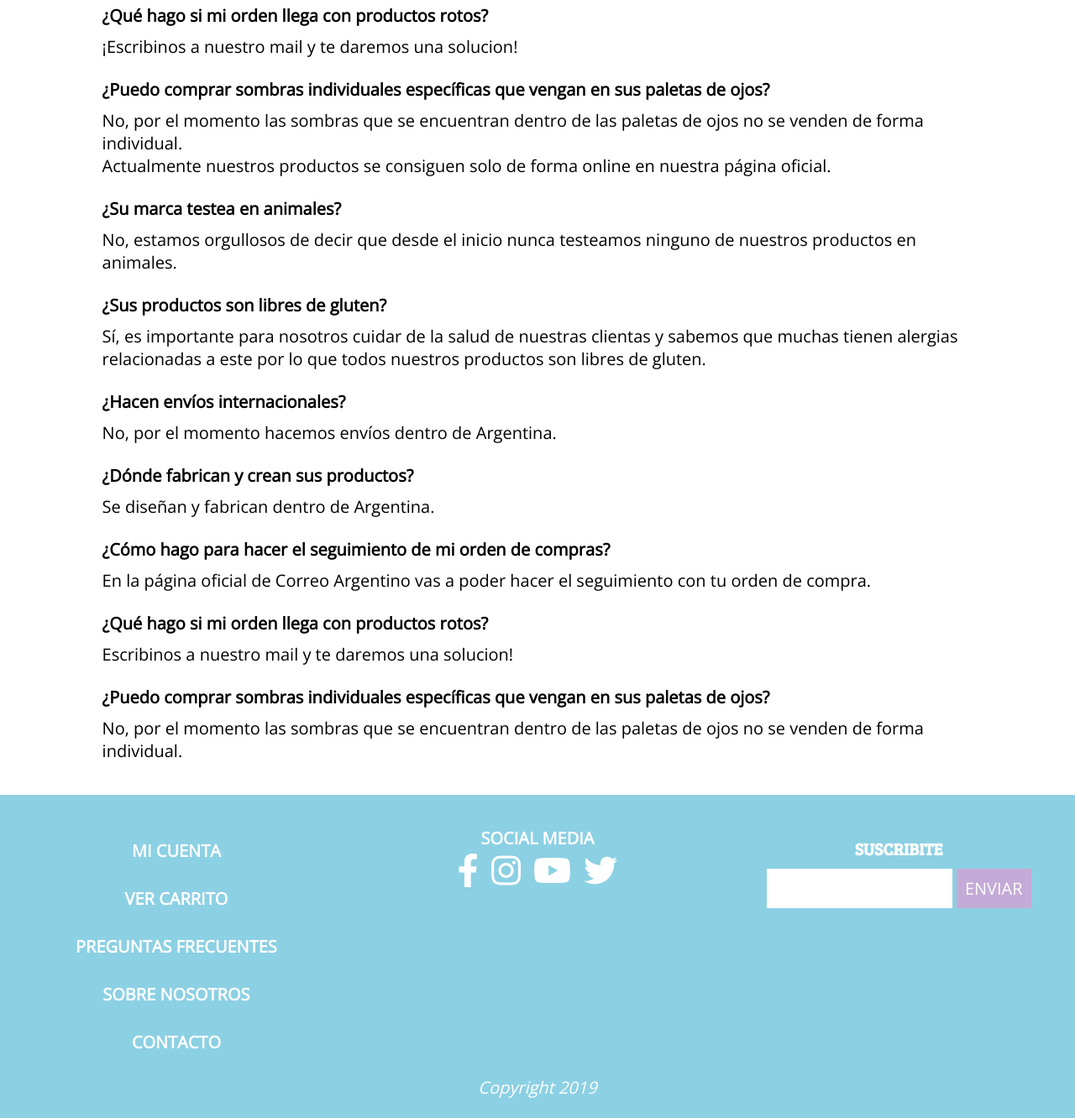
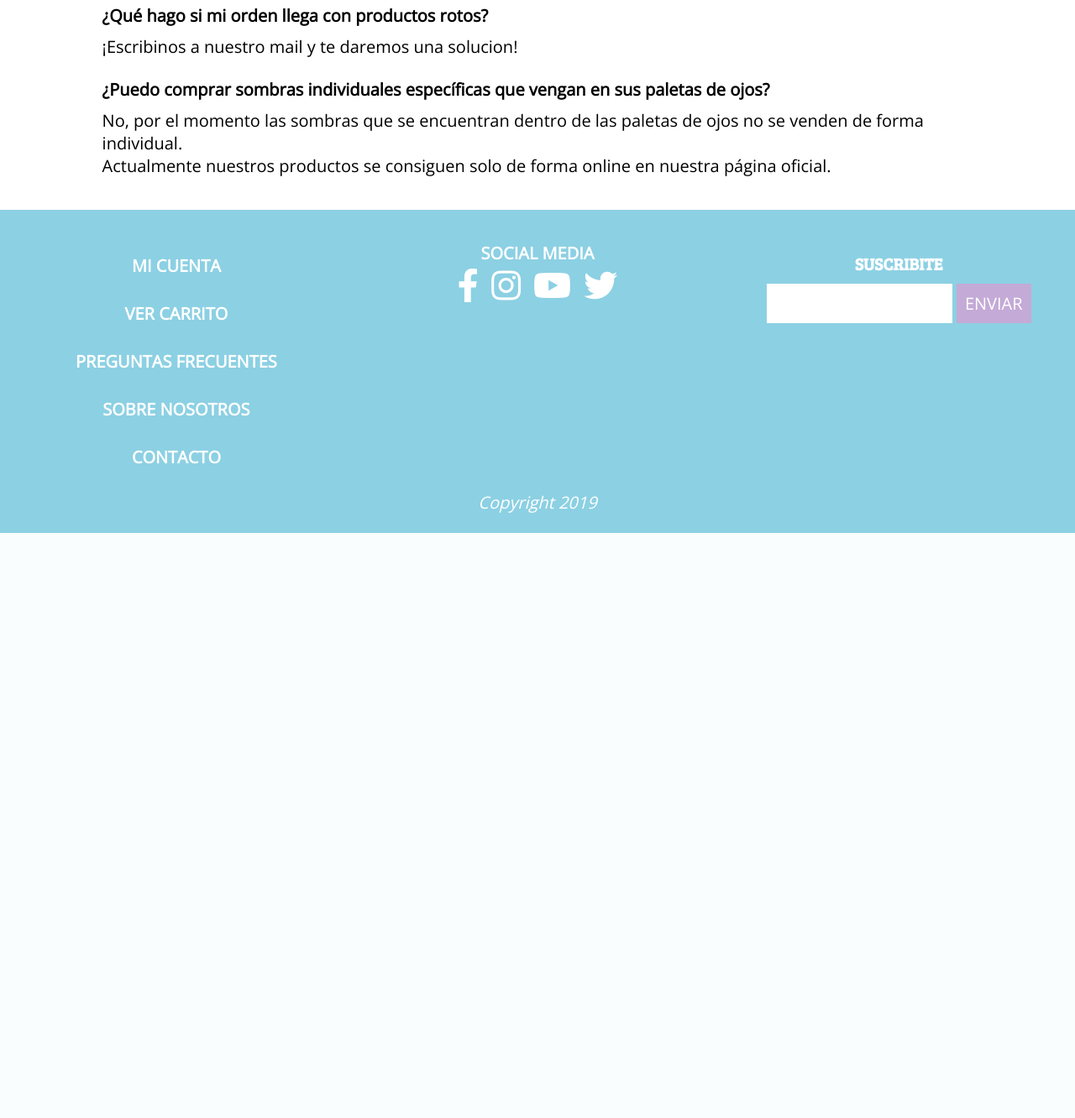
Before and after one commit to jessica-galvan/E-Commerce, a PHP site: page /faq.php in a window 1280 px wide. Shown: the part 808-2140 px from the top of the page at 84% size. After the commit the page ends 1443 px from the top, so only its background shows below. Run offline with PHP 8.4, Linux system fonts and the light colour scheme; some libraries are stand-ins or nearby versions.

Commit message:
Arreglo de preguntas repetidas
Varias preguntas del FAQ aparecian mas de una vez

```diff
--- a/includes/lista-de-faq.php
+++ b/includes/lista-de-faq.php
@@ -32,34 +32,7 @@
       "pregunta" => "¿Puedo comprar sombras individuales específicas que vengan en sus paletas de ojos?",
       "respuesta" => "No, por el momento las sombras que se encuentran dentro de las paletas de ojos no se venden de forma individual. <br> Actualmente nuestros productos se consiguen solo de forma online en nuestra página oficial."
     ],
-    [
-      "pregunta" => "¿Su marca testea en animales?",
-      "respuesta" => "No, estamos orgullosos de decir que desde el inicio nunca testeamos ninguno de nuestros productos en animales."
-    ],
-    [
-      "pregunta" => "¿Sus productos son libres de gluten?",
-      "respuesta" => "Sí, es importante para nosotros cuidar de la salud de nuestras clientas y sabemos que muchas tienen alergias relacionadas a este por lo que todos nuestros productos son libres de gluten."
-    ],
-    [
-      "pregunta" => "¿Hacen envíos internacionales?",
-      "respuesta" => "No, por el momento hacemos envíos dentro de Argentina."
-    ],
-    [
-      "pregunta" => "¿Dónde fabrican y crean sus productos?",
-      "respuesta" => "Se diseñan y fabrican dentro de Argentina."
-    ],
-    [
-      "pregunta" => "¿Cómo hago para hacer el seguimiento de mi orden de compras?",
-      "respuesta" => "En la página oficial de Correo Argentino vas a poder hacer el seguimiento con tu orden de compra."
-    ],
-    [
-      "pregunta" => "¿Qué hago si mi orden llega con productos rotos?",
-      "respuesta" => "Escribinos a nuestro mail y te daremos una solucion!"
-    ],
-    [
-      "pregunta" => "¿Puedo comprar sombras individuales específicas que vengan en sus paletas de ojos?",
-      "respuesta" => "No, por el momento las sombras que se encuentran dentro de las paletas de ojos no se venden de forma individual."
-    ]
+
   ]; //Cierra el array.
 
 
```
